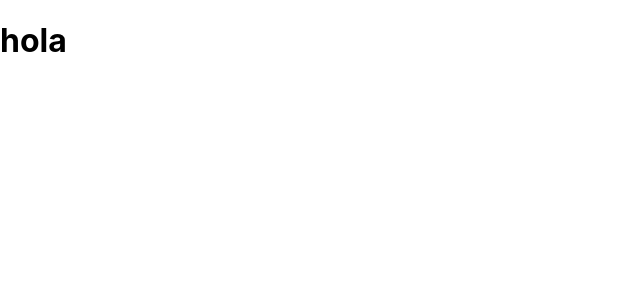
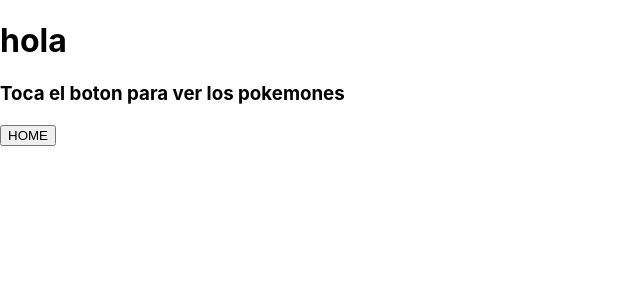
Before and after one commit to valenmorardo/Pokemon_RMK, a React (Create React App) app in the folder client/: page / in a window 1280 px wide. Shown: the top 300 px of the page, without its empty margins (0-640 px from the left). Built offline with nearby package versions, Linux system fonts and the light colour scheme.

Commit message:
landing page ready -- no styles

```diff
--- a/client/src/App.js
+++ b/client/src/App.js
@@ -1,4 +1,5 @@
 import { BrowserRouter, Route, Routes } from "react-router-dom";
+import LandingPage from "./components/LandingPage/LandingPage";
 
 function App() {
   return (
@@ -6,7 +7,7 @@ function App() {
       <h1>hola</h1>
 
       <Routes>
-        <Route exact path="/" />
+        <Route exact path="/" Component={LandingPage}/>
       </Routes>
 
     </BrowserRouter>
--- /dev/null
+++ b/client/src/components/LandingPage/LandingPage.jsx
@@ -0,0 +1,16 @@
+import React from "react";
+import { Link } from "react-router-dom";
+/* import styles from './LandingPage.module.css' */
+
+const LandingPage = () => {
+  return (
+    <div>
+      <h3>Toca el boton para ver los pokemones</h3>
+      <Link to="/home">
+        <button>HOME</button>
+      </Link>
+    </div>
+  );
+};
+
+export default LandingPage;
```
Also changed, not shown: client/src/components/LandingPage/LandingPage.module.css (added).
